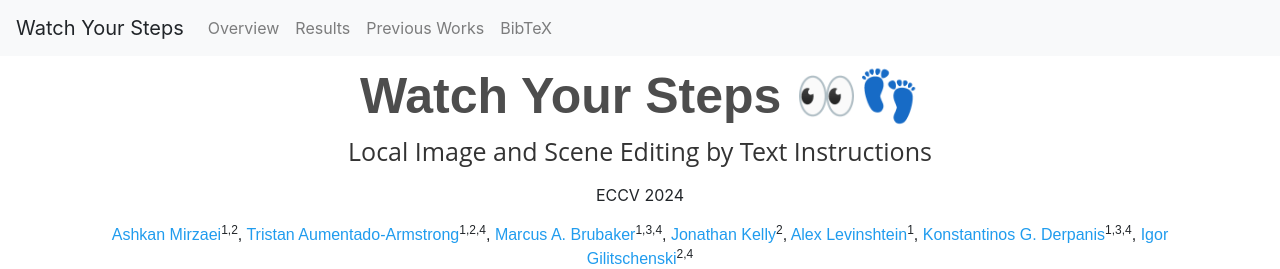
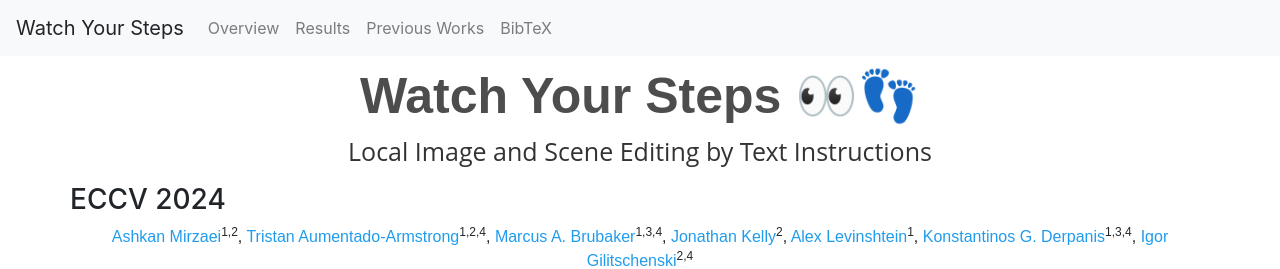
Before and after one commit to ashmrz/WatchYourSteps, a plain HTML site: page index.html in a window 1280 px wide. Shown: the top 269 px of the page. Drawn offline with nearby package versions, Linux system fonts and the light colour scheme; a script that the page names is missing; some icons are missing; a web font is replaced by a local one.

Commit message:
Update index.html

```diff
--- a/index.html
+++ b/index.html
@@ -92,9 +92,9 @@
       <div class="row justify-content-center">
         <h1 class="subheader">Local Image and Scene Editing by Text Instructions</h1>
       </div>
-      <p class="is-size-5 text-center">
-	            ECCV 2024
-		      </p>
+      <div class="row">
+      	<h3>ECCV 2024</h3>
+      </div>
 
 
           <div class="publication-authors">
@@ -713,7 +713,7 @@
           title={Watch Your Steps: Local Image and Scene Editing by Text Instructions},
           author={Ashkan Mirzaei and Tristan Aumentado-Armstrong and Marcus A. Brubaker and Jonathan Kelly and Alex Levinshtein and Konstantinos G. Derpanis and Igor Gilitschenski},
           year={2023},
-          booktitle={arXiv},
+          booktitle={ECCV 2024},
         }
       </code>
     </pre>
```
